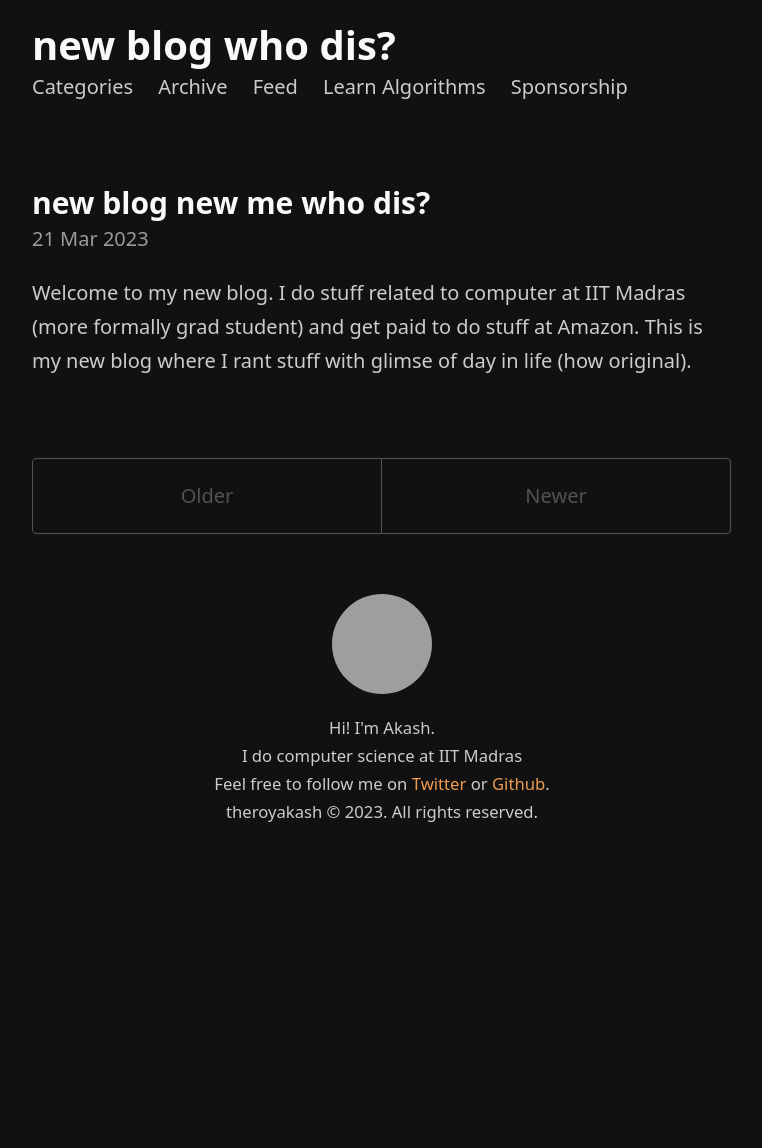
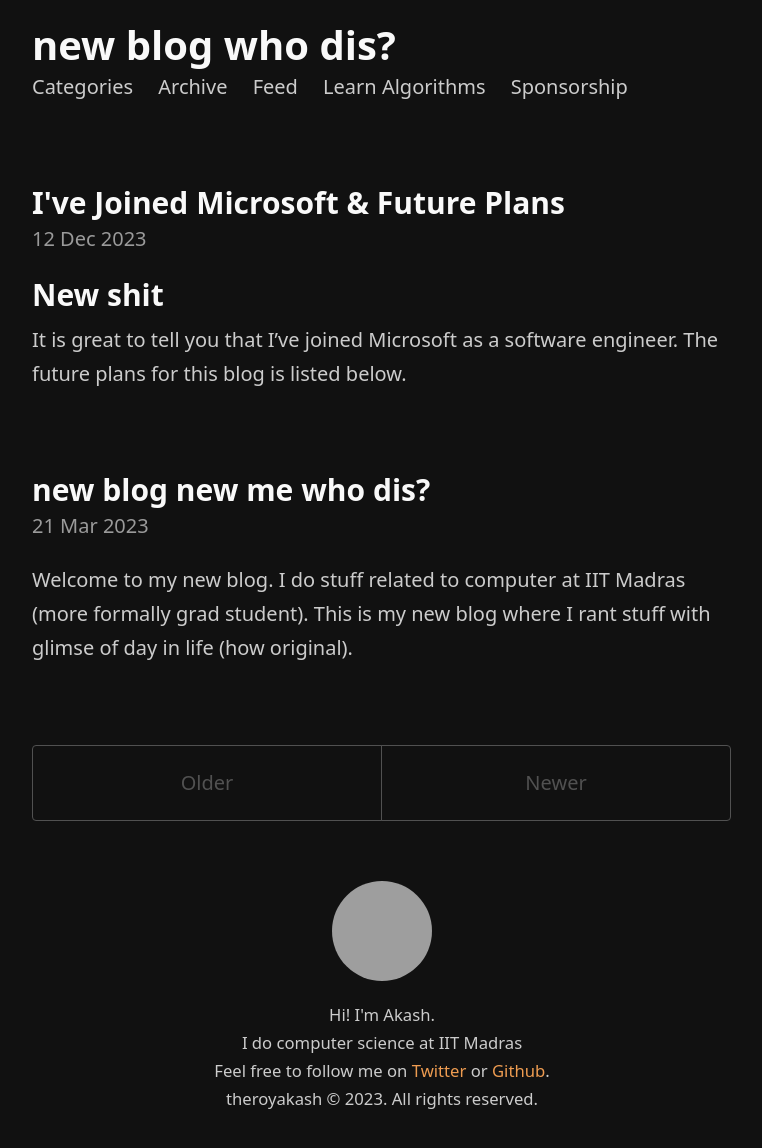
Before and after one commit to theroyakash/blog-v2, a Jekyll site: the page built from index.html, in a window 1280 px wide, cut to the strip 0-1154 px from the top of the page. Shown: the top 1148 px of the strip, without its empty margins (258-1020 px from the left). Built offline with Jekyll 4.4.1, drawn with Linux system fonts in a browser that asks for light colours; the list of posts is cut into pages by our own code; before the commit the page ends 900 px from its top, so only the background shows below that; part of the change alters nothing that is shown; grey boxes are pictures that could not be loaded.

Commit message:
added new article

```diff
--- a/_posts/2023-03-21-new-blog-new-me-who-dis.md
+++ b/_posts/2023-03-21-new-blog-new-me-who-dis.md
@@ -4,6 +4,6 @@ layout: post
 category: Interactions
 ---
 
-Welcome to my new blog. I do stuff related to computer at IIT Madras (more formally grad student) and get paid to do stuff at Amazon. This is my new blog where I rant stuff with glimse of day in life (how original).
+Welcome to my new blog. I do stuff related to computer at IIT Madras (more formally grad student). This is my new blog where I rant stuff with glimse of day in life (how original).
 
 Don't subscribe because there is no subscribe button, or [is it](https://theroyakash.substack.com)?
--- /dev/null
+++ b/_posts/2023-12-12-i-ve-joined-microsoft.md
@@ -0,0 +1,24 @@
+---
+title: I've Joined Microsoft & Future Plans
+layout: post
+category: Interactions
+---
+
+## New shit
+It is great to tell you that I've joined Microsoft as a software engineer. The future plans for this blog is listed below.
+
+## Future Plans for this blog
+- First I'll re-upload some of my most interacted blogs (which I am proud of) from my old blogging platforms (because one thing I could not decide was what platform to blog on, and finally I realised I should own my articles not upload it to some random websites like [Medium](https://www.medium.com) or [Hashnode](https://www.hashnode.com)),
+- Second be ready to recieve a series of new distributed systems articles here,
+- Third I'll occasionally write some very impressive Data Structure / Algorithms questions as I notice them on [codeforces](https://www.codeforces.com).
+
+## New Notes on Practical Distributed Systems
+[Here](https://github.com/theroyakash/scribes/blob/master/Practical%20Distributed%20Systems/scratch-report.pdf) is a link to my on-going notes on distributed systems. Think of it as a source of truth for my understanding of distributed systems. This note will be available for full release on Arxiv (will release via a newsletter update, so please subscribe below).
+
+### Why you'll read my shit on distributed systems?
+Most of the books on distributed systems is well thought out piece of art. These are not indicative of how your iterative thinking works. Hence is not showing how you decide on some design, then why that'll not work and then improve it. One more thing that is different here is we really will not cover the absoulute basics. We'll deep dive into hard engineering problems and disect why teach of the design is considered.
+
+This does not replaces well thought out research papers / carefully designed books, but compliments it. Please follow this blog if you want to see the progression and [visit](https://algorithms.theroyakash.com/) if you want to prepare for Big-Tech interviews.
+
+## Check this out
+Don't subscribe because there is no subscribe button, or [is it](https://theroyakash.substack.com)?
```
